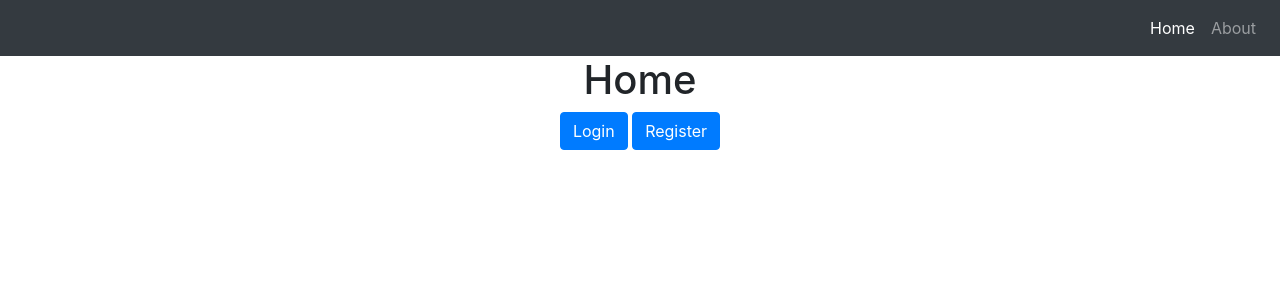
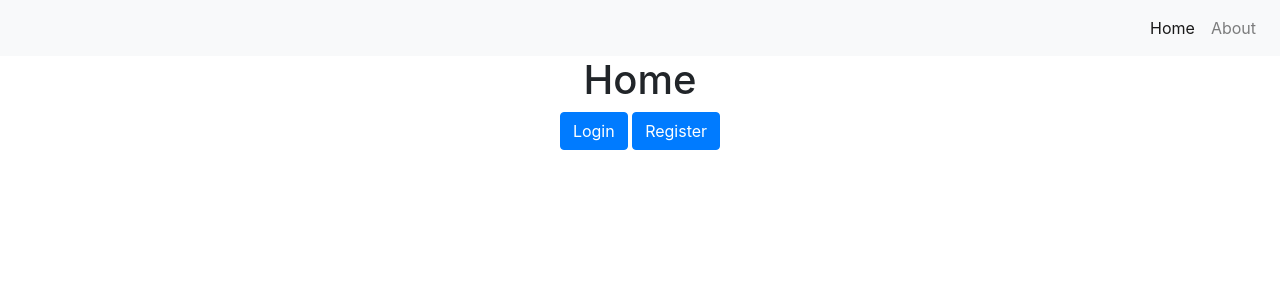
Before and after one commit to fastline21/envelope-savings, a React (Create React App) app in the folder client/: page / in a window 1280 px wide. Shown: the top 300 px of the page. Built offline with nearby package versions, Linux system fonts and the light colour scheme.

Commit message:
revert to light ver

```diff
--- a/client/src/components/Header/Header.jsx
+++ b/client/src/components/Header/Header.jsx
@@ -40,7 +40,7 @@ const Header = ({ userState: { user, loading }, logoutUser, loadUser }) => {
 
 	return (
 		<Fragment>
-			<Navbar bg='dark' variant='dark'>
+			<Navbar bg='light' expand='lg'>
 				<Navbar.Brand href='/'>
 					{process.env.REACT_APP_TITLE}
 				</Navbar.Brand>
```
